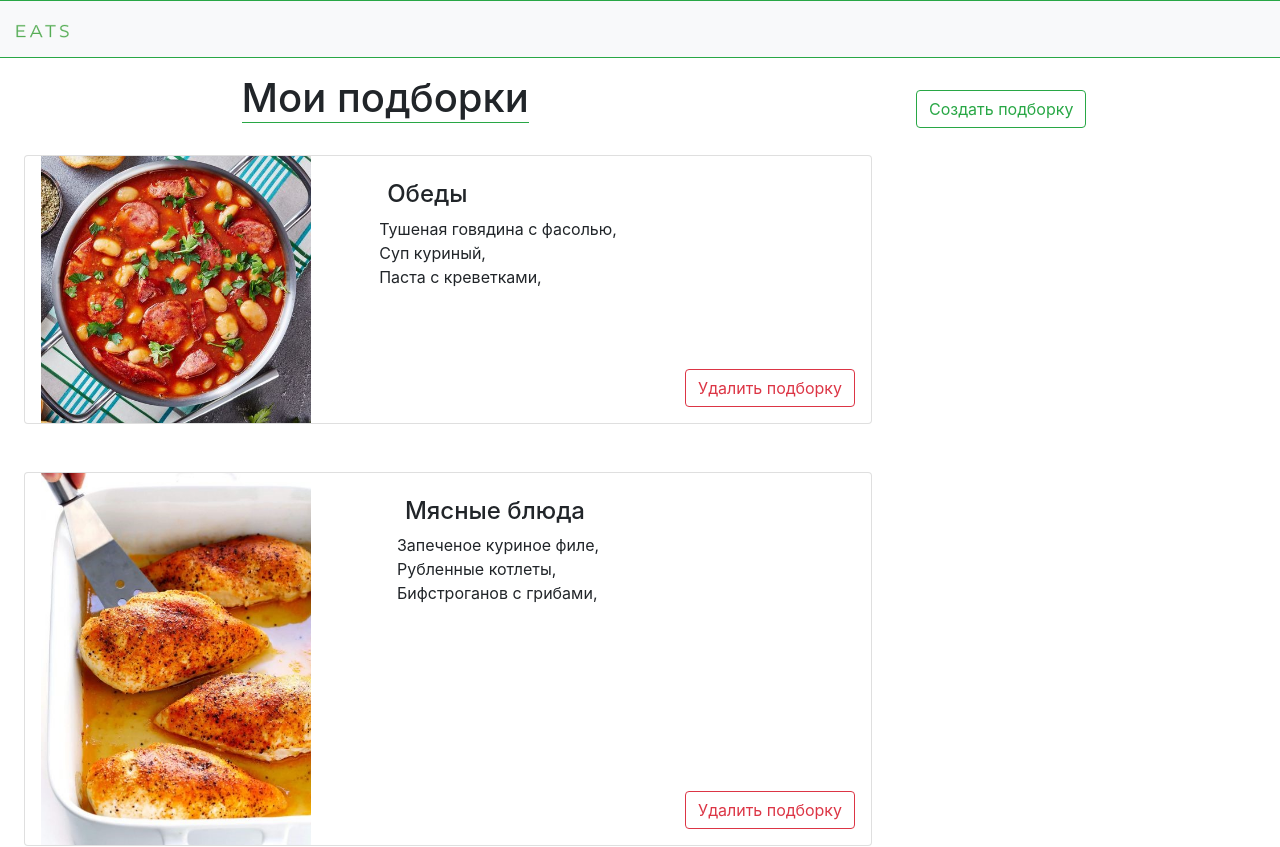
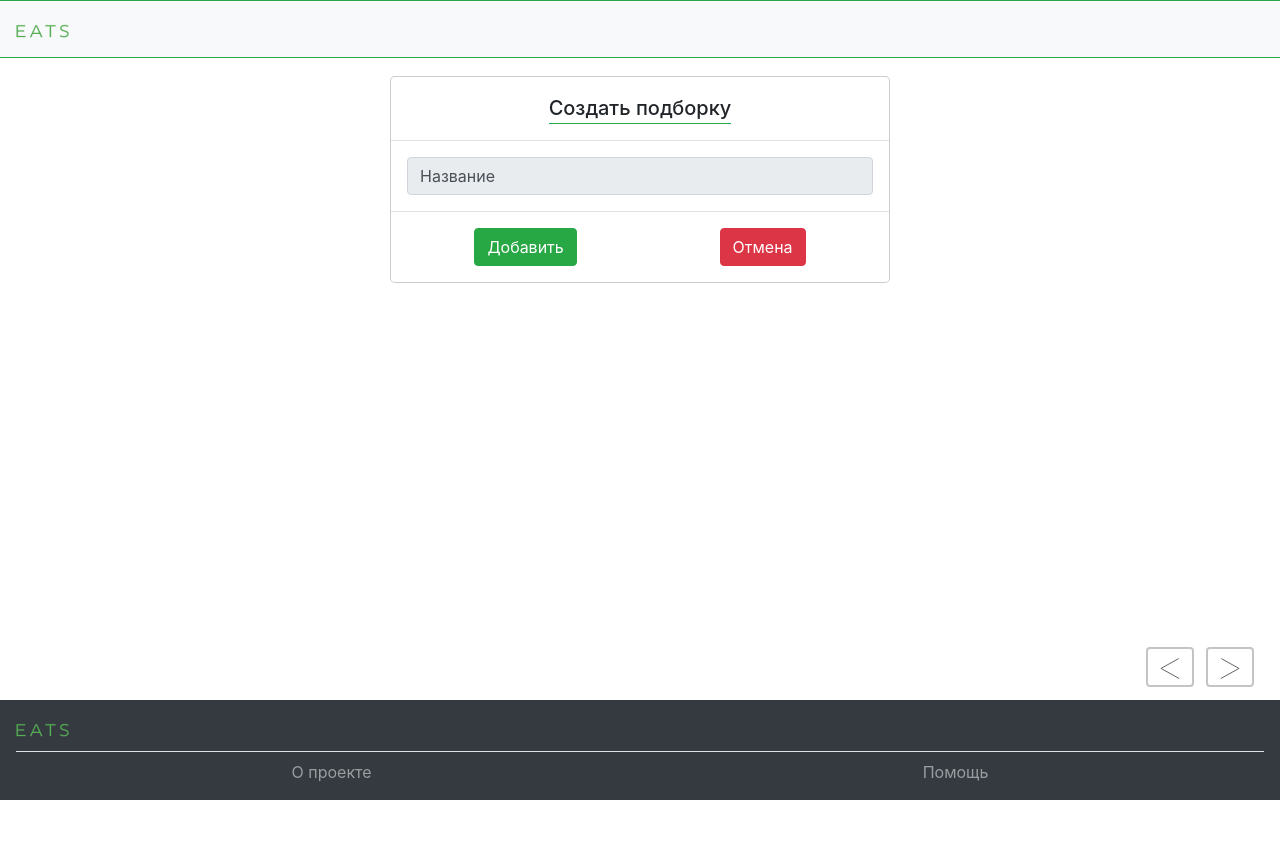
Before and after one commit to LizaSluzhaeva/EatsProject, a Vue app: page / in a window 1280 px wide. Shown: the top 847 px of the page. After the commit the page ends 800 px from the top, so only its background shows below. Built offline with nearby package versions, Linux system fonts and the light colour scheme.

Commit message:
feat: add modal window to create collections

```diff
--- a/src/App.vue
+++ b/src/App.vue
@@ -11,7 +11,8 @@
       <!--      <Authorization></Authorization>-->
       <!--    <Registration></Registration>-->
 <!--      <ModalAddRecipeToSelection></ModalAddRecipeToSelection>-->
-      <ListOfCollections></ListOfCollections>
+<!--      <ListOfCollections></ListOfCollections>-->
+      <ModalAddCollection></ModalAddCollection>
     </div>
     <div>
       <ButtonsToScroll></ButtonsToScroll>
@@ -31,7 +32,8 @@ import BottomBar from "@/components/BottomBar";
 // import Registration from "@/components/Registration";
 import ButtonsToScroll from "@/components/ButtonsToScroll";
 // import ModalAddRecipeToSelection from "@/components/ModalAddRecipeToSelection";
-import ListOfCollections from "@/components/ListOfCollections";
+// import ListOfCollections from "@/components/ListOfCollections";
+import ModalAddCollection from "@/components/ModalAddCollection";
 
 export default {
   name: 'App',
@@ -46,7 +48,9 @@ export default {
     BottomBar,
     ButtonsToScroll,
     // ModalAddRecipeToSelection,
-    ListOfCollections
+    // ListOfCollections
+    ModalAddCollection
+
   },
   methods: {
     async getRequest(url, method = 'Get', data = null) {
--- /dev/null
+++ b/src/components/ModalAddCollection.vue
@@ -0,0 +1,44 @@
+<template>
+<!--  <div class="modal" tabindex="-1">-->
+<!--    <div class="modal-dialog">-->
+<!--      <div class="modal-content">-->
+<!--        <div class="modal-header">-->
+<!--          <h5 class="modal-title">Создать подборку</h5>-->
+<!--        </div>-->
+<!--        <div class="modal-body">-->
+<!--          <div class="input-group-text" id="btnGroupAddon2">Название</div>-->
+<!--        </div>-->
+<!--        <div class="modal-footer">-->
+<!--          <button type="button" class="btn btn-danger" data-bs-dismiss="modal">Отмена</button>-->
+<!--          <button type="button" class="btn btn-success">Добавить</button>-->
+<!--        </div>-->
+<!--      </div>-->
+<!--    </div>-->
+<!--  </div>-->
+  <div class="modal mt-5" tabindex="-1" style="display: block">
+    <div class="modal-dialog">
+      <div class="modal-content">
+        <div class="modal-header d-flex flex-row justify-content-center">
+          <h5 class="modal-title border-bottom border-success">Создать подборку</h5>
+        </div>
+        <div class="modal-body">
+          <div class="input-group-text" id="btnGroupAddon2">Название</div>
+        </div>
+        <div class="modal-footer d-flex flex-row justify-content-around">
+          <button type="button" class="btn btn-success">Добавить</button>
+          <button type="button" class="btn btn-danger" data-bs-dismiss="modal">Отмена</button>
+        </div>
+      </div>
+    </div>
+  </div>
+</template>
+
+<script>
+export default {
+  name: "ModalAddCollection"
+}
+</script>
+
+<style scoped>
+
+</style>
```
